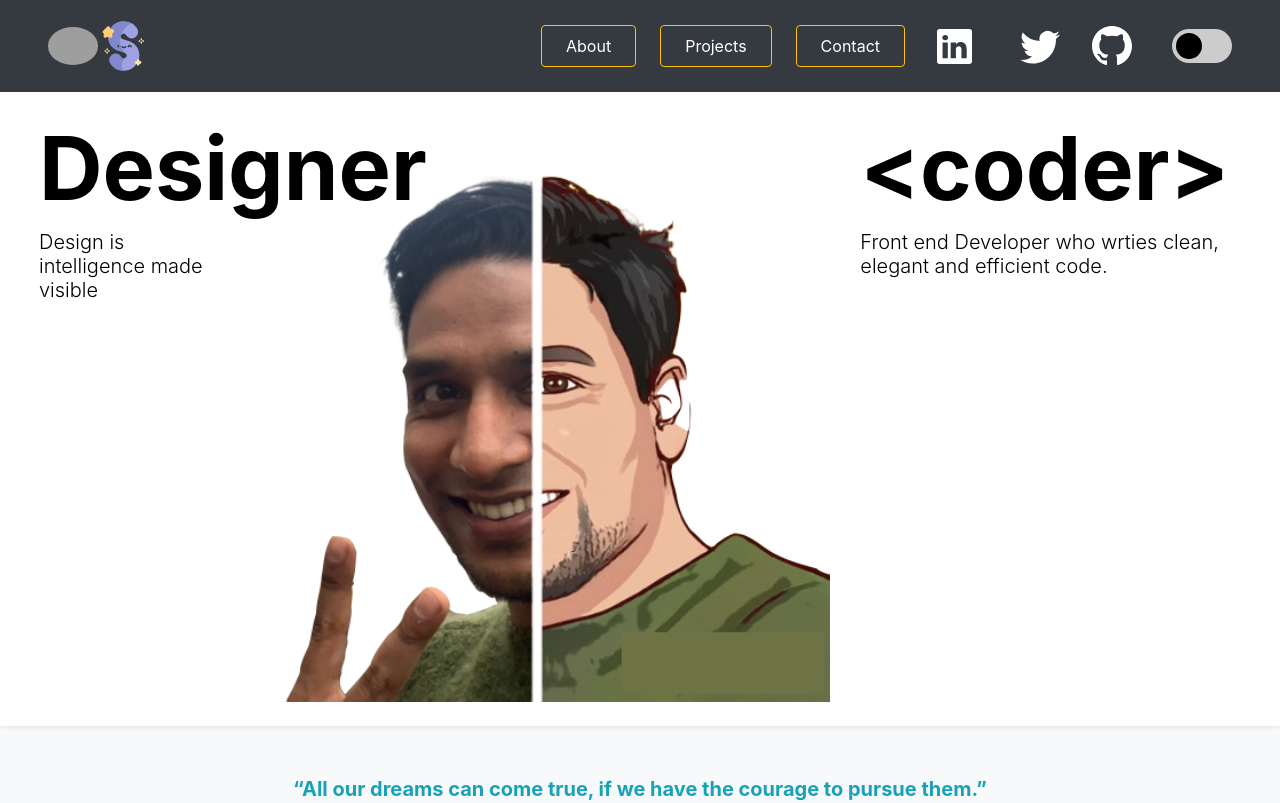
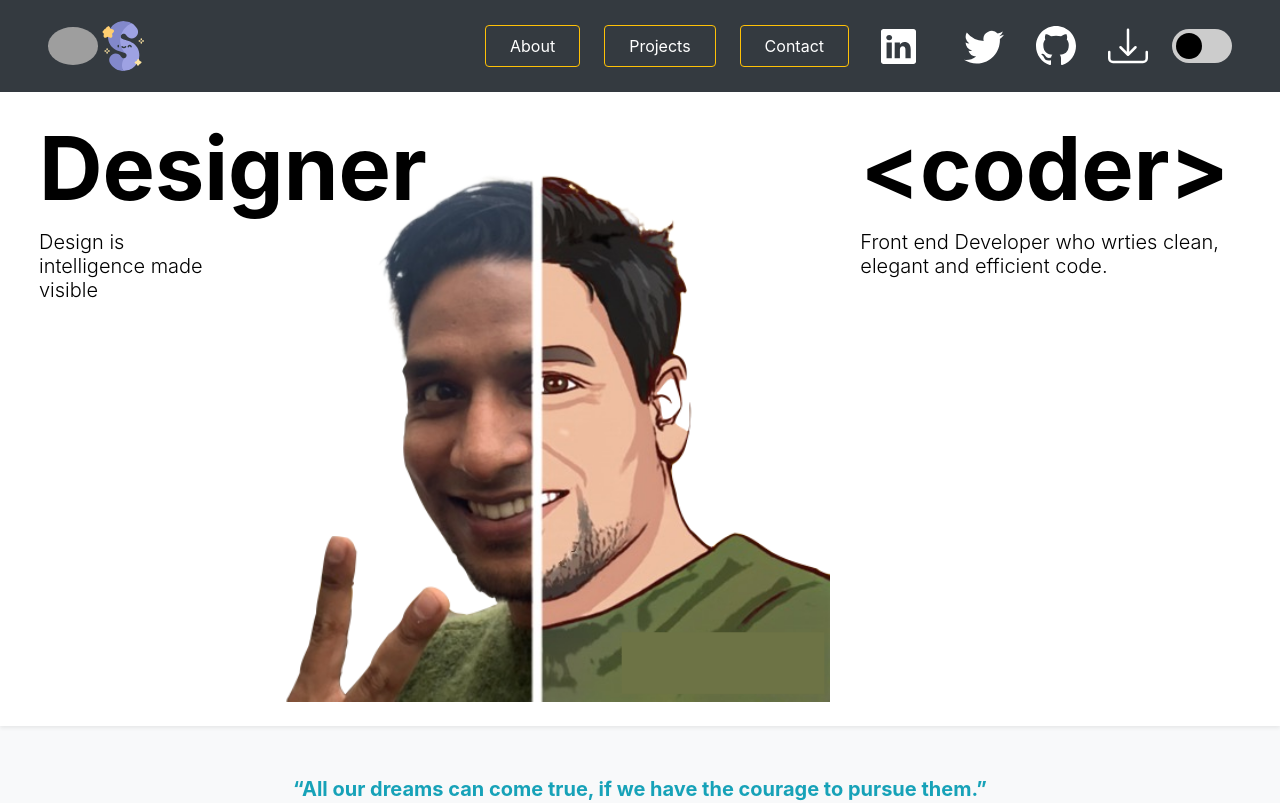
Before and after one commit to sayeed0209/portfolio, a React (Create React App) app: page / in a window 1280 px wide. Shown: the top 803 px of the page. Built offline with nearby package versions, Linux system fonts and the light colour scheme; grey boxes are pictures that could not be loaded.

Commit message:
resmue download functionalities

```diff
--- a/src/components/contact/Contact.js
+++ b/src/components/contact/Contact.js
@@ -111,6 +111,7 @@ const Contact = () => {
 				description={description}
 				subtitle={subtitle}
 			/>
+
 			<Form
 				className='d-flex flex-wrap light p-5'
 				action='https://formspree.io/f/mjvjrekp'
--- a/src/components/nav/Nav.js
+++ b/src/components/nav/Nav.js
@@ -6,6 +6,8 @@ import { ReactComponent as TwitterIMG } from "../../img/twitter.svg";
 import { ReactComponent as GithubIMG } from "../../img/github.svg";
 import logo from "../../img/a.svg";
 import logo2 from "../../img/s.svg";
+import { ReactComponent as DownloadIcon } from "../../img/resume.svg";
+import resume from "../../img/resume.pdf";
 const NavComponent = ({
 	props: {
 		onClickShowAbout,
@@ -101,8 +103,15 @@ const NavComponent = ({
 							fill={darkMode ? "dark" : "white"}
 						/>
 					</Nav.Link>
+					<Nav.Link href={resume} download className='mx-2'>
+						<DownloadIcon
+							width='40'
+							height='40'
+							fill={darkMode ? "dark" : "white"}
+						/>
+					</Nav.Link>
 
-					<label className='switch ml-4 my-2'>
+					<label className='switch my-2 ml-2'>
 						<input type='checkbox' onChange={onDarkMode} />
 						<span className='slider round'></span>
 					</label>
```
Also changed, not shown: src/img/resume.svg (added), 1 other file (tests, documents, lock files or other folders).
